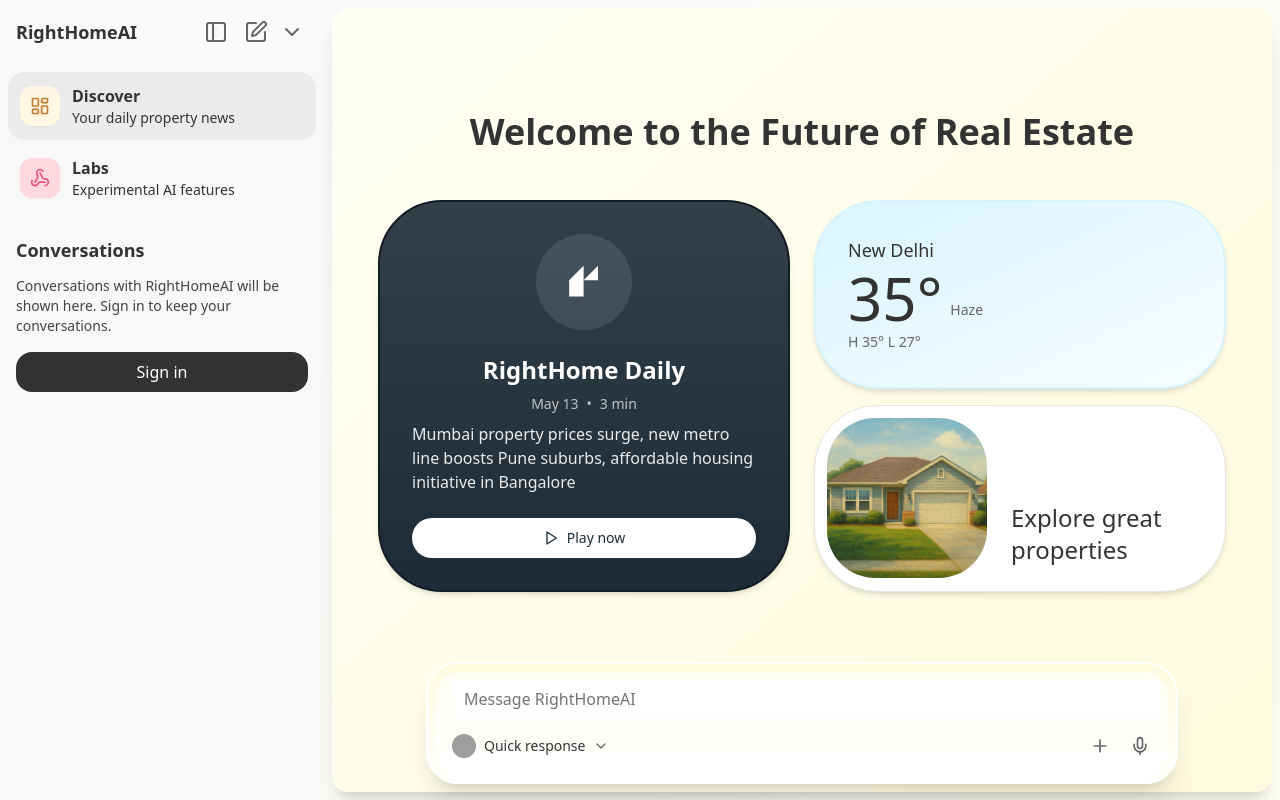
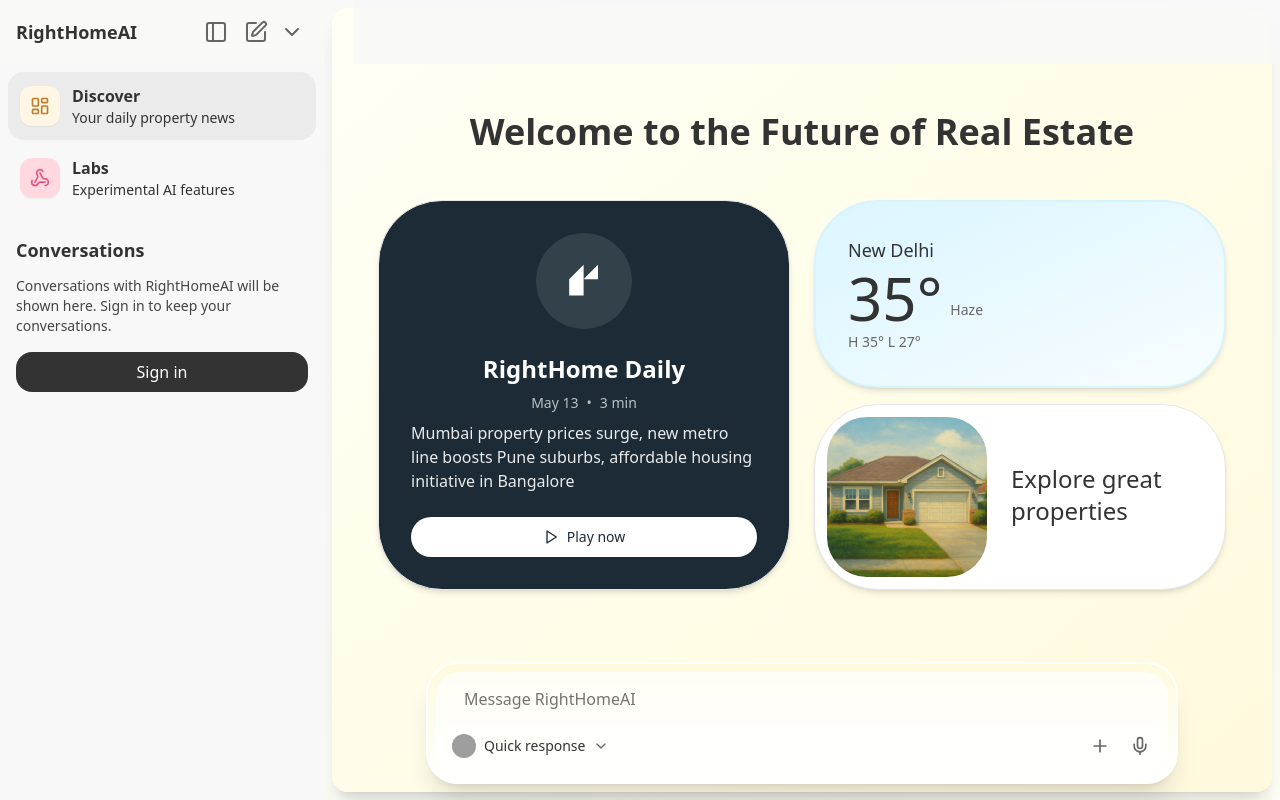
Before and after one commit to Propit-AI/Prem-RightHomeAI, a Next.js app: page / in a window 1280 px wide. Built offline with nearby package versions, Linux system fonts and the light colour scheme; grey boxes are pictures that could not be loaded.

Commit message:
enhanced ui

```diff
--- a/app/page.tsx
+++ b/app/page.tsx
@@ -110,12 +110,12 @@ export default function DiscoverContent() {
             <MessageInput />
           </div>
 
-          {/* <div className="absolute top-0 w-full right-0">
+          <div className="absolute top-0 w-full right-0">
             <Navbar />
-          </div> */}
+          </div>
 
           {/* Hero section with futuristic greeting */}
-          <div className="relative mb-12 text-center">
+          <div className="relative mb-8 md:mb-12 text-center">
             <h1 className="text-[26px] md:text-4xl font-semibold text-[#333333]">
               Welcome to the Future of Real Estate
             </h1>
@@ -124,12 +124,12 @@ export default function DiscoverContent() {
           {/* Daily Update and Weather Section */}
           <div className="grid grid-cols-1 md:grid-cols-2 gap-6 mb-8 w-full">
             <Card
-              className="overflow-hidden bg-gradient-to-b from-[#1c2b36]/90 to-[#1c2b36] border-2 border-[#131d25] backdrop-blur-sm text-white rounded-[4rem] shadow-md cursor-pointer transition-transform hover:scale-[1.02] group"
+              className="overflow-hidden bg-gradient-to-b from-[#1c2b36] to-[#1c2b36] text-white rounded-[4rem] shadow-md cursor-pointer transition-transform hover:scale-[1.02] group"
               onClick={handleDailyClick}
             >
               <div className="relative">
                 <div className="p-6 md:p-8 flex flex-col items-center">
-                  <div className="flex items-center justify-center w-24 h-24 mb-6 rounded-full bg-white/10">
+                  <div className="flex items-center justify-center w-16 h-16 md:w-24 md:h-24 mb-6 rounded-full bg-white/10">
                     <Logo />
                   </div>
                   <h2 className="text-[22px] md:text-2xl font-semibold mb-2">
@@ -177,13 +177,13 @@ export default function DiscoverContent() {
                 className="overflow-hidden h-full bg-white rounded-[3rem] md:rounded-[4rem] shadow-md border-[#e6e6e6] cursor-pointer transition-transform hover:scale-[1.02]"
                 onClick={handleHiddenCostClick}
               >
-                <CardContent className="p-3 flex items-end justify-center gap-4">
+                <CardContent className="p-3 h-full flex items-center md:justify-center gap-4">
                   <Image
                     src={"/images/img3.png"}
                     alt="Investment Guide"
                     width={112}
                     height={112}
-                    className="md:h-40 md:w-40 w-32 h-32 object-cover rounded-[3rem]"
+                    className="md:h-40 md:w-40 w-30 h-30 object-cover rounded-[2.5rem]"
                   />
                   <h3 className="text-xl md:text-2xl p-2 font-medium mb-1">
                     Explore great properties
--- a/components/message-input.tsx
+++ b/components/message-input.tsx
@@ -42,7 +42,7 @@ export default function MessageInput() {
             value={input}
             onChange={(e) => setInput(e.target.value)}
             placeholder="Message RightHomeAI"
-            className="flex-1 border-0 focus-visible:ring-0 focus-visible:ring-offset-0 text-[#333333] text-sm md:text-base"
+            className="flex-1 border-0 bg-transparent focus-visible:ring-0 focus-visible:ring-offset-0 text-[#333333] text-sm md:text-base"
           />
           <div className="flex justify-between w-full">
             <div className=" flex items-center">
```
